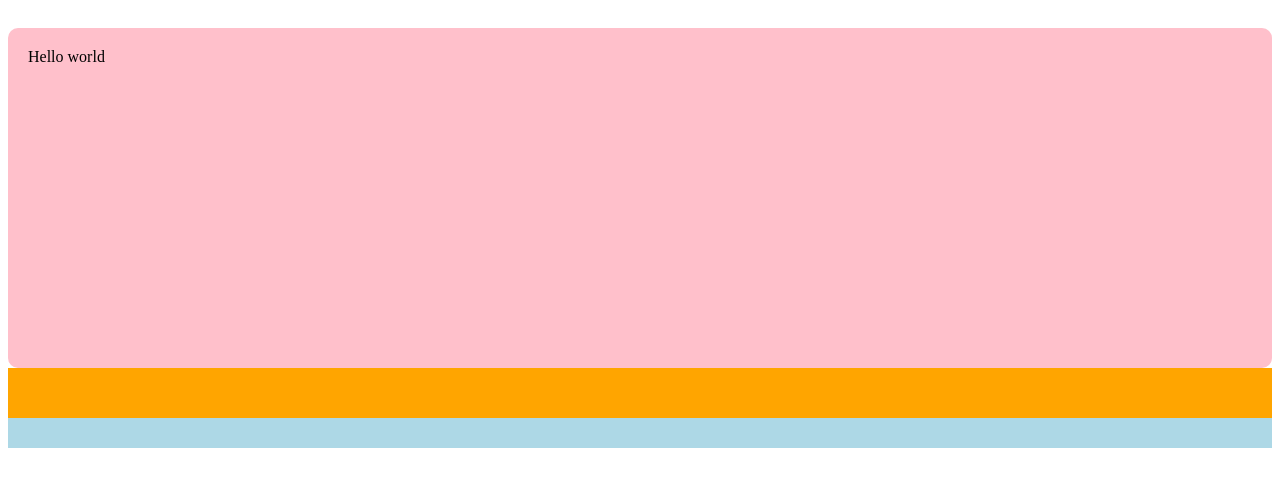
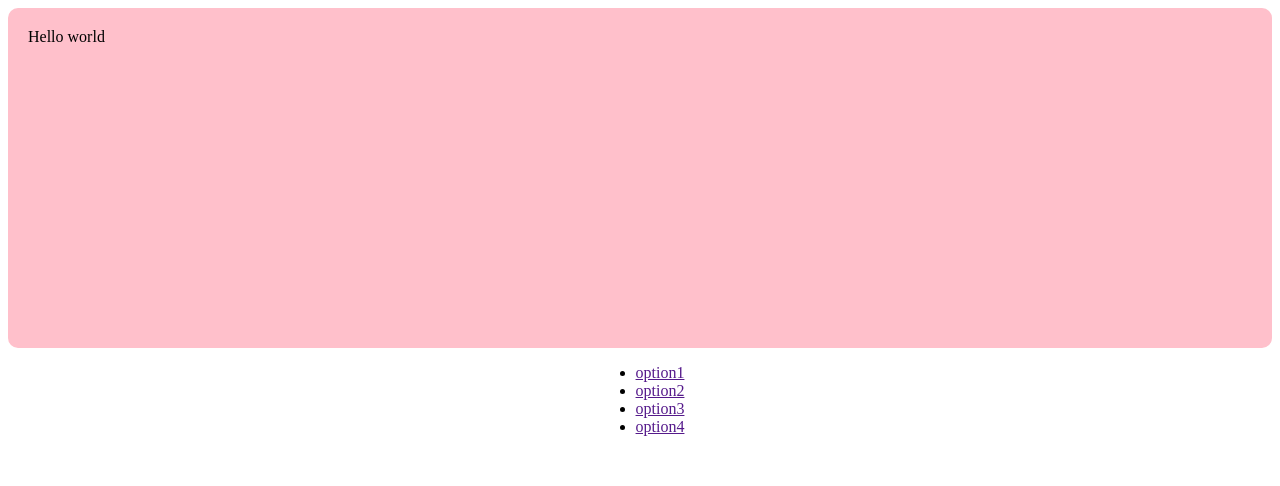
Before and after one commit to Carriewu0926/test01, a plain HTML site: page index.html in a window 1280 px wide. Drawn offline with Linux system fonts and the light colour scheme.

Commit message:
加了footer

```diff
--- a/index.html
+++ b/index.html
@@ -12,6 +12,14 @@
         Hello world
     </header>
     <main></main>
-    <footer></footer>
+    <footer>
+        <ul>
+            <!-- li*4>a[href=*]>{option$} -->
+            <li><a href="">option1</a></li>
+            <li><a href="">option2</a></li>
+            <li><a href="">option3</a></li>
+            <li><a href="">option4</a></li>
+        </ul>
+    </footer>
 </body>
 </html>
--- a/main.css
+++ b/main.css
@@ -1,17 +1,12 @@
-nav{
-    height:20px;
-}
 header{
     height: 300px;
     background: pink;
     padding: 20px;
     border-radius: 10px;
 }
-main{
-    height: 50px;
-    background: orange;
+footer{
+    display: flex;
+    list-style-type:none;
+    padding: 0;
+    justify-content: center;
 }
-footer{
-    height: 30px;
-    background: lightblue;
-}
```
